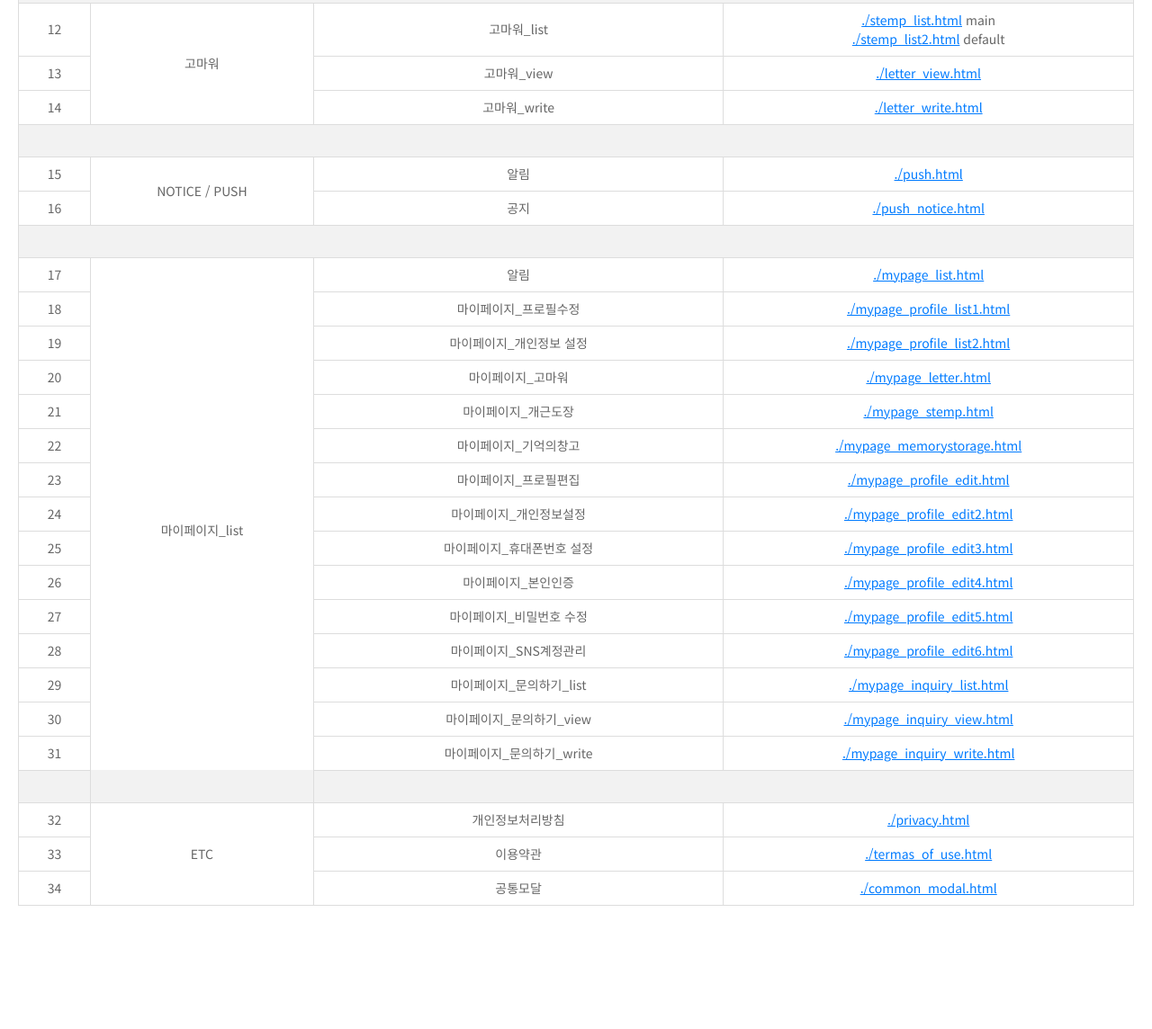
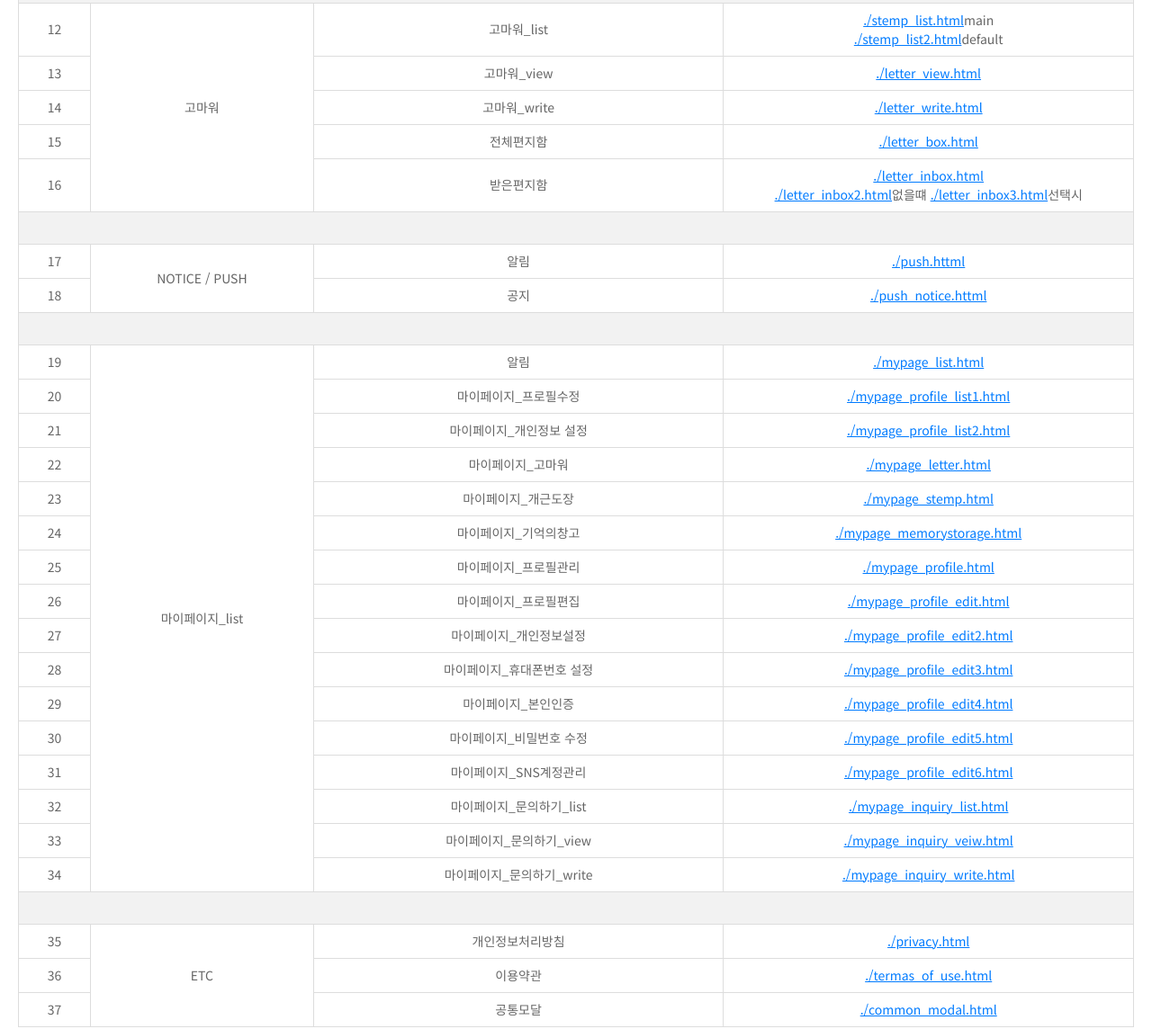
Before and after one commit to MaShin66/gaeGeunSang_publishing, a plain HTML site: page link.html in a window 1280 px wide. Shown: the part 759-1903 px from the top of the page at 90% size. Before the commit the page ends 1806 px from the top, so only its background shows below. Drawn offline with nearby package versions, Linux system fonts and the light colour scheme.

Commit message:
Add files via upload

```diff
--- a/link.html
+++ b/link.html
@@ -3,7 +3,8 @@
 <head>
   <meta charset="UTF-8">
   <meta http-equiv="X-UA-Compatible" content="IE=edge">
-  <meta name="viewport" content="width=device-width, initial-scale=1, shrink-to-fit=no">
+<meta name="viewport" content="initial-scale=1.0,user-scalable=no,maximum-scale=1,width=device-width" />
+
   <title>개근상 퍼블리싱 화면</title>
   <!-- Bootstrap -->
   <link rel="stylesheet" href="https://cdn.jsdelivr.net/npm/bootstrap@4.6.0/dist/css/bootstrap.min.css" integrity="sha384-B0vP5xmATw1+K9KRQjQERJvTumQW0nPEzvF6L/Z6nronJ3oUOFUFpCjEUQouq2+l" crossorigin="anonymous">
@@ -50,7 +51,7 @@ a{color:#007bff;text-decoration: underline;}
     </thead>
     <tbody>
         <tr>
-            <td>1</td>
+            <td class="count"></td>
             <td>인트로</td>
             <td>인트로</td>
             <td><a target="_blank" href="./intro.html">./intro.html</a></td>
@@ -59,33 +60,33 @@ a{color:#007bff;text-decoration: underline;}
             <td colspan="4" class="space"></td>
         </tr>
         <tr>
-            <td>2</td>
+            <td class="count"></td>
             <td rowspan="6">로그인&회원가입</td>
             <td>로그인/회원가입 선택 _TYPE1</td>
             <td><a target="_blank" href="./sign_up_A.html">./sign_up_A.html</a></td>
         </tr>
         <tr>
-            <td>3</td>
+            <td class="count"></td>
             <td>로그인/회원가입 선택 _TYPE2</td>
             <td><a target="_blank" href="./sign_up_B.html">./sign_up_B.html</a></td>
         </tr>
         <tr>
-            <td>4</td>
+            <td class="count"></td>
             <td>로그인</td>
             <td><a target="_blank" href="./login.html">./login.htmll</a></td>
         </tr>
         <tr>
-            <td>5</td>
+            <td class="count"></td>
             <td>이메일 회원가입</td>
             <td><a target="_blank" href="./register_email.html">./register_email.html</a></td>
         </tr>
         <tr>
-            <td>6</td>
+            <td class="count"></td>
             <td>가입계정찾기</td>
             <td><a target="_blank" href="./find.html">./find.html</a></td>
         </tr>
         <tr>
-            <td>7</td>
+            <td class="count"></td>
             <td>비밀번호 재설정</td>
             <td><a target="_blank" href="./reset_password.html">./reset_password.html</a></td>
         </tr>
@@ -93,7 +94,7 @@ a{color:#007bff;text-decoration: underline;}
             <td colspan="4" class="space"></td>
         </tr>
         <tr>
-            <td>8</td>
+            <td class="count"></td>
             <td>홈</td>
             <td>홈(index)</td>
             <td>
@@ -106,21 +107,21 @@ a{color:#007bff;text-decoration: underline;}
             <td colspan="4" class="space"></td>
         </tr>
         <tr>
-            <td>9</td>
+            <td class="count"></td>
             <td rowspan="3">개근도장</td>
             <td>개근도장_list</td>
             <td>
-                <a target="_blank" href="./stemp_list.html">./stemp_list.html</a> <span>main</span><br/>
-                <a target="_blank" href="./stemp_list2.html">./stemp_list2.html</a> <span>defalt</span>
+                <a target="_blank" href="./stemp_list.html">./stemp_list.html</a><span>main</span><br/>
+                <a target="_blank" href="./stemp_list2.html">./stemp_list2.html</a><span>defalt</span>
             </td>
         </tr>
         <tr>
-             <td>10</td>
+            <td class="count"></td>
              <td>개근도장_view</td>
              <td><a target="_blank" href="./stemp_view.html">./stemp_view.html</a></td>
         </tr>
         <tr>
-            <td>11</td>
+            <td class="count"></td>
             <td>개근도장_view</td>
             <td><a target="_blank" href="./stemp_write.html">./stemp_write.html</a></td>
        </tr>
@@ -128,114 +129,133 @@ a{color:#007bff;text-decoration: underline;}
         <td colspan="4" class="space"></td>
        </tr>
         <tr>
-            <td>12</td>
-            <td rowspan="3">고마워</td>
+            <td class="count"></td>
+            <td rowspan="5">고마워</td>
             <td>고마워_list</td>
             <td>
-                <a target="_blank" target="_blank"href="./stemp_list.html">./stemp_list.html</a> <span>main</span><br/>
-                <a target="_blank" target="_blank"href="./stemp_list2.html">./stemp_list2.html</a> <span>default</span>
+                <a target="_blank" target="_blank"href="./stemp_list.html">./stemp_list.html</a><span>main</span><br/>
+                <a target="_blank" target="_blank"href="./stemp_list2.html">./stemp_list2.html</a><span>default</span>
             </td>
         </tr>
         <tr>
-            <td>13</td>
+            <td class="count"></td>
             <td>고마워_view</td>
             <td><a target="_blank" href="./letter_view.html">./letter_view.html</a></td>
         </tr>
         <tr>
-            <td>14</td>
+            <td class="count"></td>
             <td>고마워_write</td>
             <td><a target="_blank" href="./letter_write.html">./letter_write.html</a></td>
+        </tr>
+        <tr>
+            <td class="count"></td>
+            <td>전체편지함</td>
+            <td><a target="_blank" href="./letter_box.html">./letter_box.html</a></td>
+        </tr>
+        <tr>
+            <td class="count"></td>
+            <td>받은편지함</td>
+            <td>
+                <a target="_blank" href="./letter_inbox.html">./letter_inbox.html</a><span></span><br/>
+                <a target="_blank" href="./letter_inbox2.html">./letter_inbox2.html</a><span>없을떄</span>
+                <a target="_blank" href="./letter_inbox3.html">./letter_inbox3.html</a><span>선택시</span>
+            </td>
         </tr>
         <tr>
             <td colspan="4" class="space"></td>
         </tr>
         <tr>
-            <td>15</td>
+            <td class="count"></td>
             <td rowspan="2">NOTICE / PUSH</td>
             <td>알림</td>
-            <td><a target="_blank" href="./push.html">./push.html</a></td>
+            <td><a target="_blank" href="./push.httml">./push.httml</a></td>
         </tr>
         <tr>
-            <td>16</td>
+            <td class="count"></td>
             <td>공지</td>
-            <td><a target="_blank" href="./push_notice.html">./push_notice.html</a></td>
+            <td><a target="_blank" href="./push_notice.httml">./push_notice.httml</a></td>
         </tr>
         <tr>
             <td colspan="4" class="space"></td>
         </tr>
         <tr>
-            <td>17</td>
+            <td class="count"></td>
             <td rowspan="16">마이페이지_list</td>
             <td>알림</td>
             <td><a target="_blank" href="./mypage_list.html">./mypage_list.html</a></td>
         </tr>
         <tr>
-            <td>18</td>
+            <td class="count"></td>
             <td>마이페이지_프로필수정</td>
             <td><a target="_blank" href="./mypage_profile_list1.html">./mypage_profile_list1.html</a></td>
         </tr>
         <tr>
-            <td>19</td>
+            <td class="count"></td>
             <td>마이페이지_개인정보 설정</td>
             <td><a target="_blank" href="./mypage_profile_list2.html">./mypage_profile_list2.html</a></td>
         </tr>
         <tr>
-            <td>20</td>
+            <td class="count"></td>
             <td>마이페이지_고마워</td>
             <td><a target="_blank" href="./mypage_letter.html">./mypage_letter.html</a></td>
         </tr>
         <tr>
-            <td>21</td>
+            <td class="count"></td>
             <td>마이페이지_개근도장</td>
             <td><a target="_blank" href="./mypage_stemp.html">./mypage_stemp.html</a></td>
         </tr>
         <tr>
-            <td>22</td>
+            <td class="count"></td>
             <td>마이페이지_기억의창고</td>
             <td><a target="_blank" href="./mypage_memorystorage.html">./mypage_memorystorage.html</a></td>
         </tr>
         <tr>
-            <td>23</td>
+            <td class="count"></td>
+            <td>마이페이지_프로필관리</td>
+            <td><a target="_blank" href="./mypage_profile.html">./mypage_profile.html</a></td>
+        </tr>
+        <tr>
+            <td class="count"></td>
             <td>마이페이지_프로필편집</td>
             <td><a target="_blank" href="./mypage_profile_edit.html">./mypage_profile_edit.html</a></td>
         </tr>
         <tr>
-            <td>24</td>
+            <td class="count"></td>
             <td>마이페이지_개인정보설정</td>
             <td><a target="_blank" href="./mypage_profile_edit2.html">./mypage_profile_edit2.html</a></td>
         </tr>
         <tr>
-            <td>25</td>
+            <td class="count"></td>
             <td>마이페이지_휴대폰번호 설정</td>
             <td><a target="_blank" href="./mypage_profile_edit3.html">./mypage_profile_edit3.html</a></td>
         </tr>
         <tr>
-            <td>26</td>
+            <td class="count"></td>
             <td>마이페이지_본인인증</td>
             <td><a target="_blank" href="./mypage_profile_edit4.html">./mypage_profile_edit4.html</a></td>
         </tr>
         <tr>
-            <td>27</td>
+            <td class="count"></td>
             <td>마이페이지_비밀번호 수정</td>
             <td><a target="_blank" href="./mypage_profile_edit5.html">./mypage_profile_edit5.html</a></td>
         </tr>
         <tr>
-            <td>28</td>
+            <td class="count"></td>
             <td>마이페이지_SNS계정관리</td>
             <td><a target="_blank" href="./mypage_profile_edit6.html">./mypage_profile_edit6.html</a></td>
         </tr>
         <tr>
-            <td>29</td>
+            <td class="count"></td>
             <td>마이페이지_문의하기_list</td>
             <td><a target="_blank" href="./mypage_inquiry_list.html">./mypage_inquiry_list.html</a></td>
         </tr>
         <tr>
-            <td>30</td>
+            <td class="count"></td>
             <td>마이페이지_문의하기_view</td>
-            <td><a target="_blank" href="./mypage_inquiry_view.html">./mypage_inquiry_view.html</a></td>
+            <td><a target="_blank" href="./mypage_inquiry_veiw.html">./mypage_inquiry_veiw.html</a></td>
         </tr>
         <tr>
-            <td>31</td>
+            <td class="count"></td>
             <td>마이페이지_문의하기_write</td>
             <td><a target="_blank" href="./mypage_inquiry_write.html">./mypage_inquiry_write.html</a></td>
         </tr>
@@ -243,22 +263,27 @@ a{color:#007bff;text-decoration: underline;}
             <td colspan="4" class="space"></td>
         </tr>
         <tr>
-            <td>32</td>
+            <td class="count"></td>
             <td rowspan="3">ETC</td>
             <td>개인정보처리방침</td>
             <td><a target="_blank" target="_blank"href="./privacy.html">./privacy.html</a></td>
         </tr>
         <tr>
-            <td>33</td>
+            <td class="count"></td>
             <td>이용약관</td>
             <td><a target="_blank" href="./termas_of_use.html">./termas_of_use.html</a></td>
         </tr>
         <tr>
-            <td>34</td>
+            <td class="count"></td>
             <td>공통모달</td>
             <td><a target="_blank" href="./common_modal.html">./common_modal.html</a></td>
         </tr>
     </tbody>
 </table>
+<script>
+   $('.count').each(function(i) {
+        $(this).text(i+ 1);
+    })
+</script>
 </body>
 </html>
```
